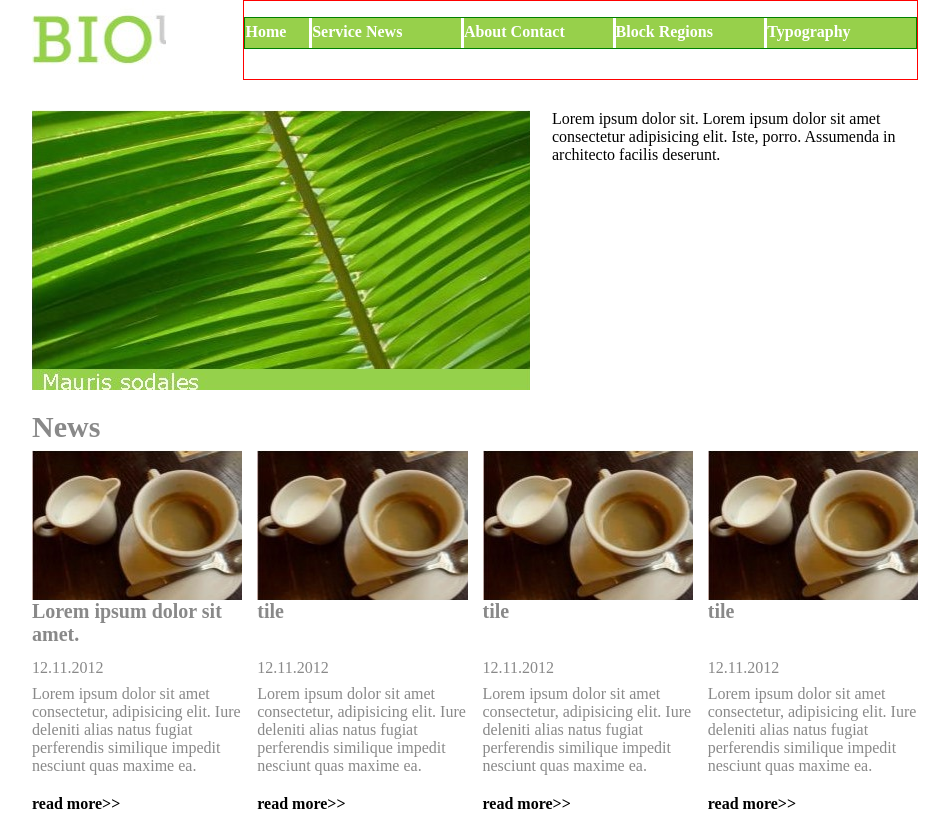
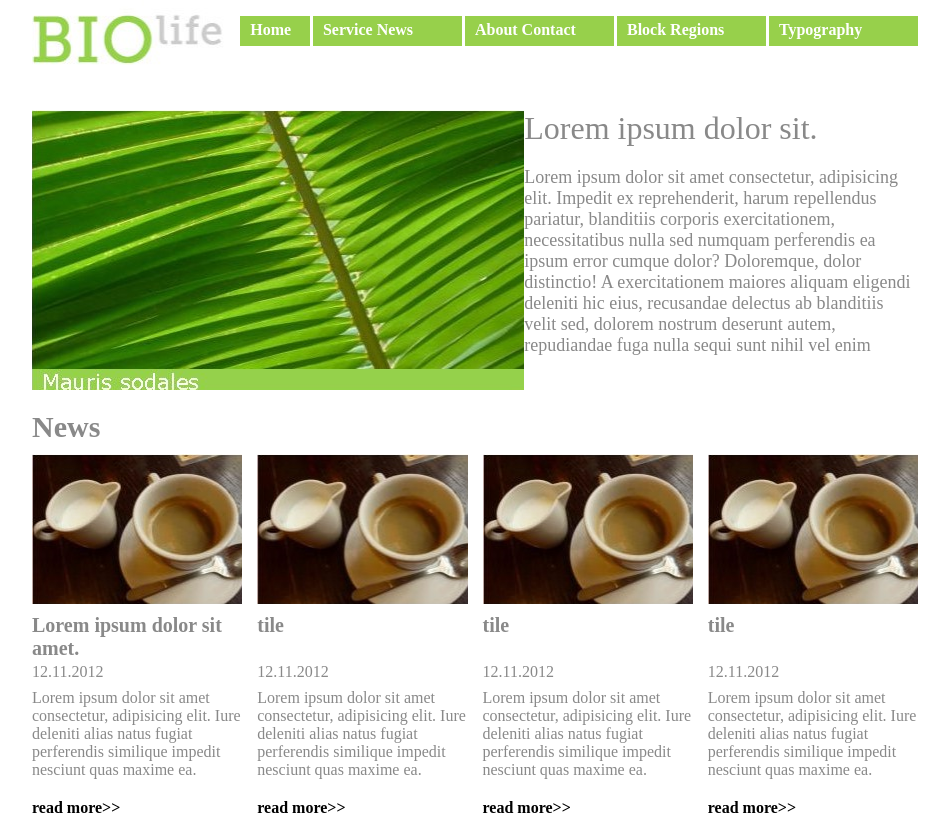
Before and after one commit to pawka35/itvdn_HomeWork, a plain HTML site: page index.html in a window 1280 px wide. Shown: the whole page, without its empty margins (178-1127 px from the left). Drawn offline with Linux system fonts and the light colour scheme.

Commit message:
haltura done

```diff
--- a/css/style.css
+++ b/css/style.css
@@ -13,7 +13,6 @@
 }
 
 header {
-  /* border: 1px solid black;    */
   height: 80px;
   grid-column: 1/5;
   display: flex;
@@ -22,30 +21,26 @@ header {
 .header_picture {
   margin-left: 10px;
   height: 100%;
-  width: 20%;
+  width: 30%;
   background-image: url("../img/logo.png");
-  margin-right: 77px;
+  background-repeat: no-repeat;
+  margin-right: 5px;
 }
 
 header nav {
   width: 100%;
-  border: 1px solid red;
 }
 
 header nav > ul {
-  border: 1px solid green;
   position: relative;
   top: 20%;
   display: flex;
   flex-direction: row;
-  align-items: baseline;
-  /* height: px; */
-  justify-content: space-around;
 }
 
 header ul li {
-    height: 25px;
-    background-color: #97D04B;
+  height: 25px;
+  background-color: #97d04b;
   list-style-type: none;
   padding-top: 5px;
   /* border: 1px solid black; */
@@ -53,22 +48,24 @@ header ul li {
   width: 70%;
   color: white;
   font-weight: bold;
+  padding-left: 10px;
 }
 
-.home_li{
-    width: 30%;
-    margin-left: 0px;
+.home_li {
+  width: 30%;
+  margin-left: 0px;
 }
 
 .banner {
   grid-column: 1/5;
-  /* border: 1px solid yellowgreen; */
   display: grid;
-  grid-template-columns: 510px auto;
+  grid-template-columns: 5fr 4fr;
   padding-top: 20px;
   padding-left: 10px;
-  column-gap: 10px;
+  /* column-gap: 5px; */
+
 }
+
 
 .banner_BigPicture {
   background-image: url("../img/leaf.png");
@@ -76,22 +73,27 @@ header ul li {
 }
 
 .banner_Text {
-  /* background-color: green; */
+  color: #898989;
+  font-size: 32px;
+  overflow: hidden;
+}
+
+.banner_Text > div {
+  font-size: 18px;
+  margin-top: 20px;
+  overflow: hidden;
 }
 
 .news {
   grid-column: 1/5;
-  /* background-color: rgb(170, 128, 128); */
   display: grid;
   grid-template-columns: repeat(4, 1fr);
-  grid-template-rows: 50px auto;
   gap: 0px 5px;
   color: #898989;
 }
 
 .news_caption {
   grid-column: 1/5;
-  /* border: 1px solid red; */
   padding: 10px;
   font-size: 30px;
   font-weight: bold;
@@ -99,10 +101,8 @@ header ul li {
 
 /* контейнер для статьи */
 .news_article {
-  /* border: 1px solid green; */
   display: grid;
   grid-template-rows: 150px 50px 35px 110px 35px;
-  /* column-gap : 30px; */
   margin-left: 10px;
 }
 
@@ -115,6 +115,7 @@ header ul li {
   font-size: 20px;
   font-weight: bold;
   color: #898989;
+  margin-top: 10px;
 }
 .news_article_pubDate {
   /* background-color: magenta; */
--- a/index.html
+++ b/index.html
@@ -25,10 +25,15 @@
         <div class="banner_BigPicture"></div>
         <div class="banner_Text">
           Lorem ipsum dolor sit.
-          <span
-            >Lorem ipsum dolor sit amet consectetur adipisicing elit. Iste,
-            porro. Assumenda in architecto facilis deserunt.</span
-          >
+          <div>
+            Lorem ipsum dolor sit amet consectetur, adipisicing elit. Impedit ex
+            reprehenderit, harum repellendus pariatur, blanditiis corporis
+            exercitationem, necessitatibus nulla sed numquam perferendis ea
+            ipsum error cumque dolor? Doloremque, dolor distinctio! A
+            exercitationem maiores aliquam eligendi deleniti hic eius,
+            recusandae delectus ab blanditiis velit sed, dolorem nostrum
+            deserunt autem, repudiandae fuga nulla sequi sunt nihil vel enim
+          </div>
         </div>
       </section>
 
```
